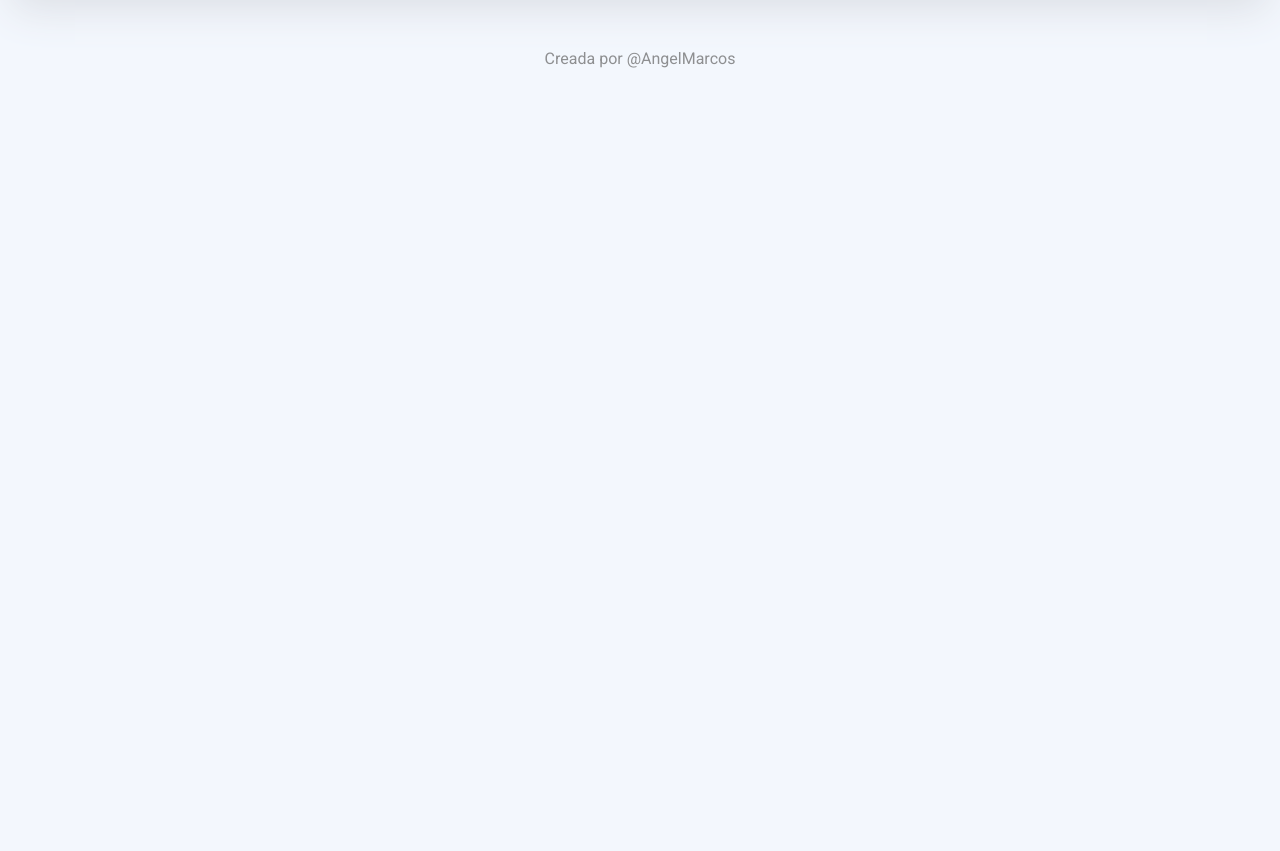
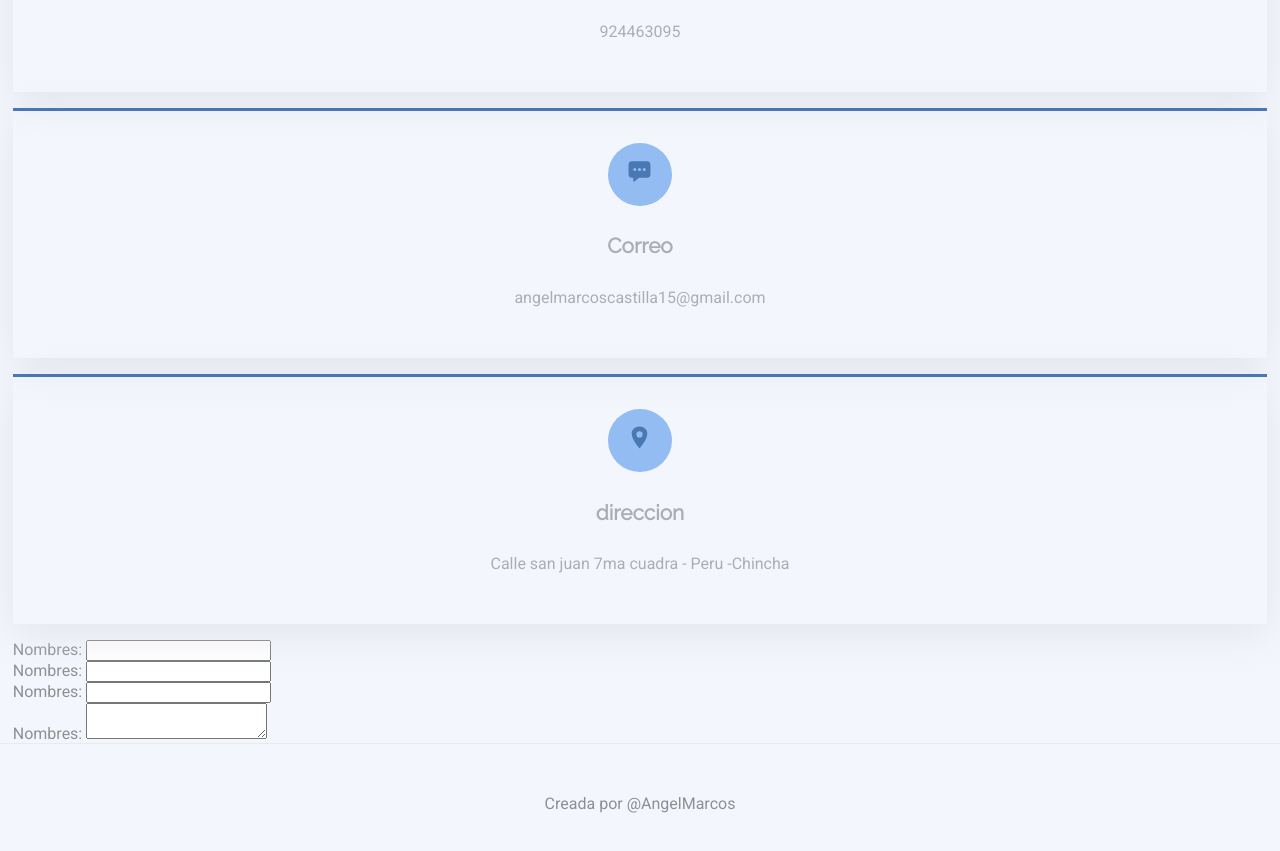
Before and after one commit to angelMarcosCastilla/angelMarcosPortafolio, a Next.js app: page /contacto in a window 1280 px wide. Shown: the part 329-1180 px from the top of the page. Before the commit the page ends 800 px from the top, so only its background shows below. Built offline with nearby package versions, Linux system fonts and the light colour scheme.

Commit message:
style in card contact

```diff
--- a/components/Cards/Card.module.css
+++ b/components/Cards/Card.module.css
@@ -1,5 +1,5 @@
 .card {
-  background: var(--white);
+  background: var(--red);
   box-shadow: 0 10px 40px var(--gray-400);
 }
 
--- a/components/Cards/cardContact/CardContact.module.css
+++ b/components/Cards/cardContact/CardContact.module.css
@@ -1,5 +1,23 @@
-.cardContact{
-  padding: 1rem;
+.cardContact {
+  width: 260px;
+  padding: 2rem 1rem;
   border: none;
-  border-top: 3px solid red;
+  border-top: 3px solid var(--color-primary-500);
+  text-align: center;
+  margin-bottom: 1rem;
+  width: 100%;
+  opacity: .7;
 }
+
+.cardContact span {
+  font-size: 25px;
+  border-radius: 50%;
+  background-color: var(--color-primary-100);
+  color: var(--color-primary-500);
+  padding: 1rem 1.2rem;
+  display: inline-block;
+}
+
+.cardContact h4 {
+  font-size: 1.3rem;
+}
--- a/components/Cards/cardContact/index.js
+++ b/components/Cards/cardContact/index.js
@@ -1,15 +1,19 @@
-import Card from '../../Cards'
-import style from "./CardContact.module.css"
-import { AiFillBell } from "react-icons/ai";
+import Card from "../../Cards";
+import style from "./CardContact.module.css";
 
-export default function CardContact() {
+export default function CardContact({
+  text = "title",
+  icon: Icon,
+  title = "title",
+  ...rest
+}) {
   return (
-    <Card className={style.cardContact}>
+    <Card className={style.cardContact} {...rest}>
       <span>
-        <AiFillBell/>
+        <Icon />
       </span>
-      <h4>lore ipson aud gsd ghs a</h4>
-      <p>Calle san juan 7ma cuada</p>
+      <h4>{title}</h4>
+      <p>{text}</p>
     </Card>
-  )
+  );
 }
--- a/pages/contacto.js
+++ /dev/null
@@ -1,18 +0,0 @@
-import React from "react";
-import CardContact from "../components/Cards/cardContact";
-import Layout from "../components/Layout";
-import Subtitle from "../components/Subtitle";
-
-export default function Contacto() {
-  return (
-    <Layout>
-      <section className="container">
-        <Subtitle>Contactame</Subtitle>
-        <div>
-          <CardContact />
-        </div>
-        <div></div>
-      </section>
-    </Layout>
-  );
-}
--- /dev/null
+++ b/pages/contacto/index.js
@@ -0,0 +1,52 @@
+import React from "react";
+import CardContact from "../../components/Cards/cardContact";
+import Layout from "../../components/Layout";
+import Subtitle from "../../components/Subtitle";
+import style from "./Contact.module.css";
+import {
+  IoPhonePortrait,
+  IoChatboxEllipses,
+  IoLocationSharp,
+} from "react-icons/io5";
+
+export default function Contacto() {
+  return (
+    <Layout>
+      <section className={`container ${style.contact}`}>
+        <Subtitle>Contactame</Subtitle>
+        <div className={style.container}>
+          <div className={style.containerInfo}>
+            <CardContact
+              title="Telefono"
+              text="924463095"
+              icon={IoPhonePortrait}
+
+            />
+            <CardContact title="Correo" text="angelmarcoscastilla15@gmail.com" icon={IoChatboxEllipses} />
+            <CardContact title="direccion" text="Calle san juan 7ma cuadra - Peru -Chincha" icon={IoLocationSharp} />
+          </div>
+          <div>
+            <form>
+              <div>
+                <label>Nombres: </label>
+                <input />
+              </div>
+              <div>
+                <label>Nombres: </label>
+                <input />
+              </div>
+              <div>
+                <label>Nombres: </label>
+                <input />
+              </div>
+              <div>
+                <label>Nombres: </label>
+                <textarea />
+              </div>
+            </form>
+          </div>
+        </div>
+      </section>
+    </Layout>
+  );
+}
--- a/styles/globals.css
+++ b/styles/globals.css
@@ -26,18 +26,21 @@
   --z-index-500: 100;
   --z-index-700: 100;
 
+  --yellow-50: #fff9ee;
   --yellow-100: #fff6e6;
   --yellow-200: #ffdb9e;
   --yellow-300: #ffce7a;
   --yellow-400: #ffba42;
   --yellow-500: #e5a638;
 
+  --purple-50:#e9c4ff;
   --purple-100: #ca89f1;
   --purple-200: #aa41e9;
   --purple-300: #9512e3;
   --purple-400: #8610cc;
   --purple-500: #680d9f;
 
+  --red-50:#ffd0dc;
   --red-100: #f383a1;
   --red-200: #e92055;
   --red-300: #e60742;
@@ -121,3 +124,10 @@ p {
 .iconDark {
   color: var(--color-primary-500);
 }
+
+.flex{
+  display: flex;
+  align-items: center;
+  justify-content: space-between;
+  gap: 2rem;
+}
```
Also changed, not shown: components/Layout/Flex/StyleFlex.js (added, +12 -0 lines), components/Layout/Flex/index.js (added, +8 -0 lines), pages/contacto/Contact.module.css (added), 1 other file (tests, documents, lock files or other folders).
